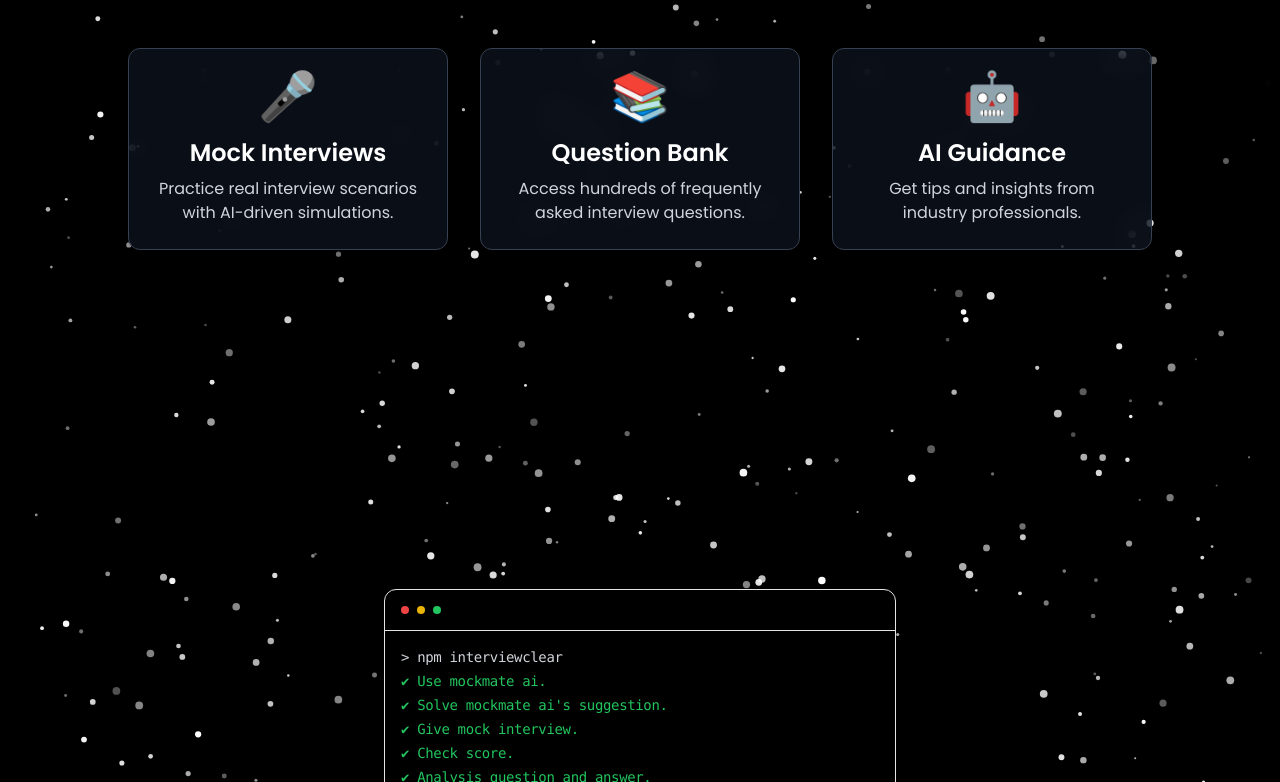
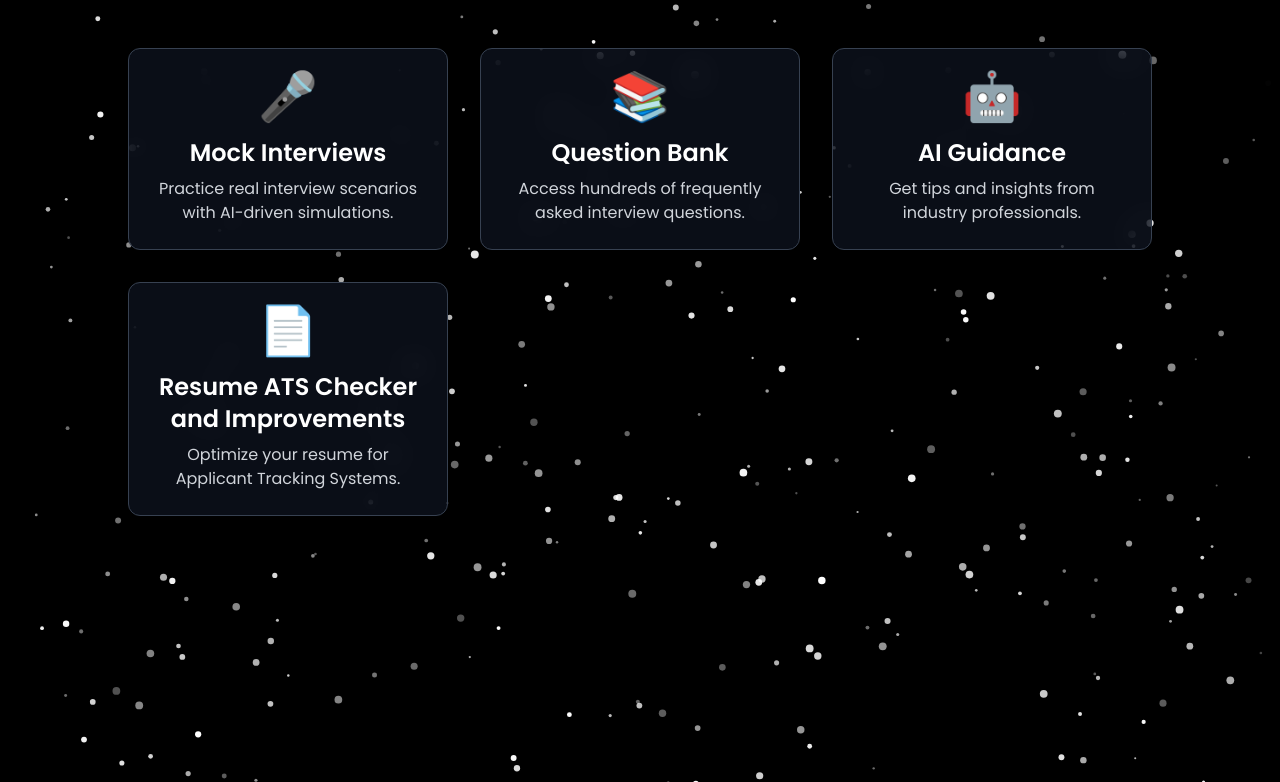
Before and after one commit to Rupam-Mondal/Interview-Frontend, a React (Vite) app: page / in a window 1280 px wide. Shown: the part 920-1702 px from the top of the page. Built offline with nearby package versions, Linux system fonts and the light colour scheme; no server answers.

Commit message:
Resume feature added in frontend

```diff
--- a/src/components/Features/Feature.jsx
+++ b/src/components/Features/Feature.jsx
@@ -35,6 +35,12 @@
             icon: "🤖",
             route: "/AI-Guidance",
           },
+          {
+            title:"Resume ATS Checker and Improvements",
+            description:"Optimize your resume for Applicant Tracking Systems.",
+            icon:"📄",
+            route:"/Resume-ATS",
+          }
         ].map((feature, index) => (
           <div
             key={index}
```
